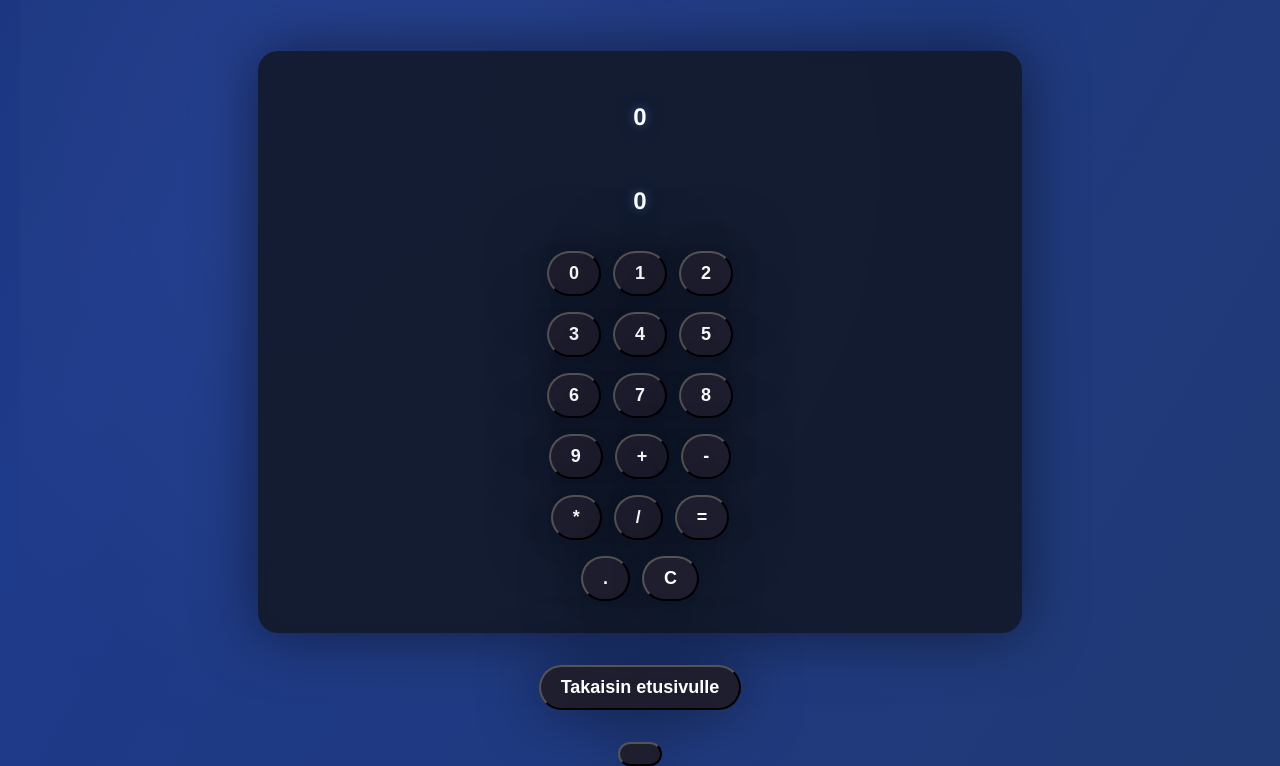
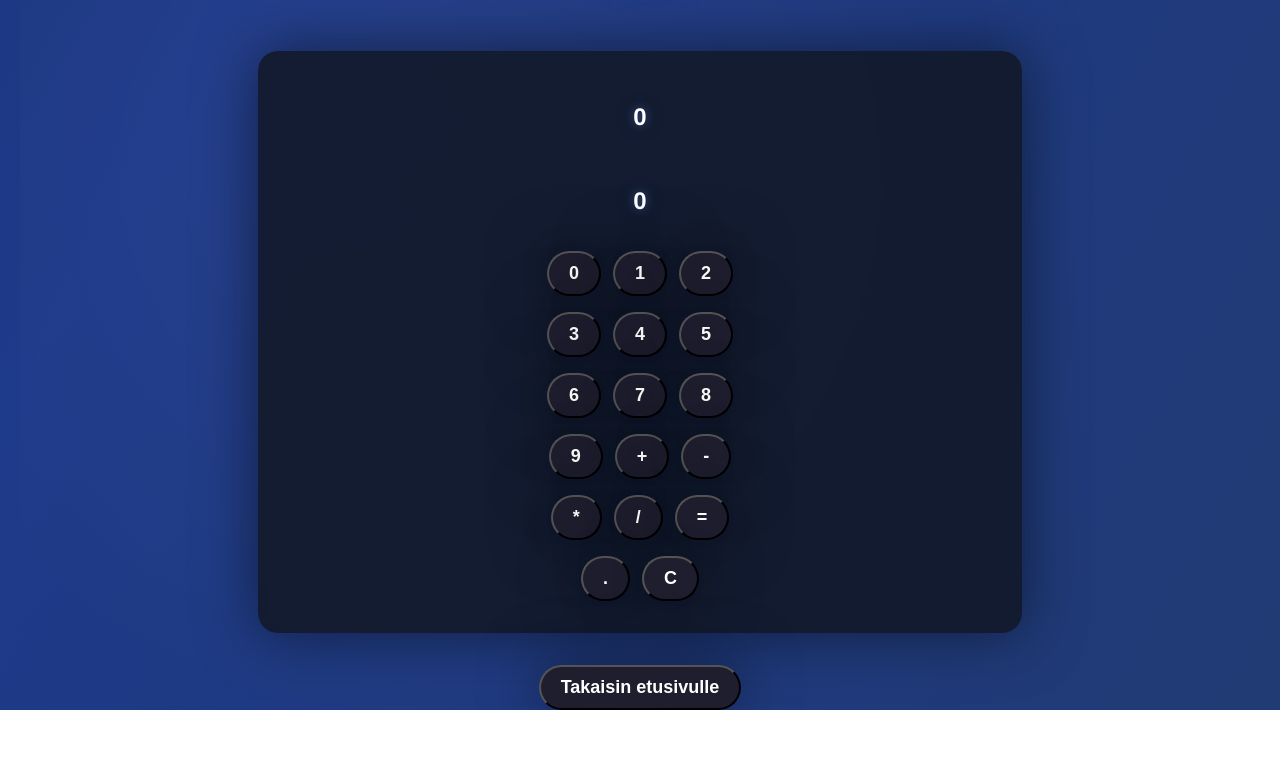
Before and after one commit to peikkoKoodaa/Nettisivu, a website: page HTML/public/laskin.html in a window 1280 px wide. Shown: the part 101-867 px from the top of the page. After the commit the page ends 811 px from the top, so only its background shows below. Drawn offline with Linux system fonts and the light colour scheme.

Commit message:
Fix button closing tag in laskin.html

```diff
--- a/HTML/public/laskin.html
+++ b/HTML/public/laskin.html
@@ -437,7 +437,7 @@
     </div>
 
     <a href="index.html">
-        <button>Takaisin etusivulle<button>
+        <button>Takaisin etusivulle</button>
     </a>
 
     <script>
```
